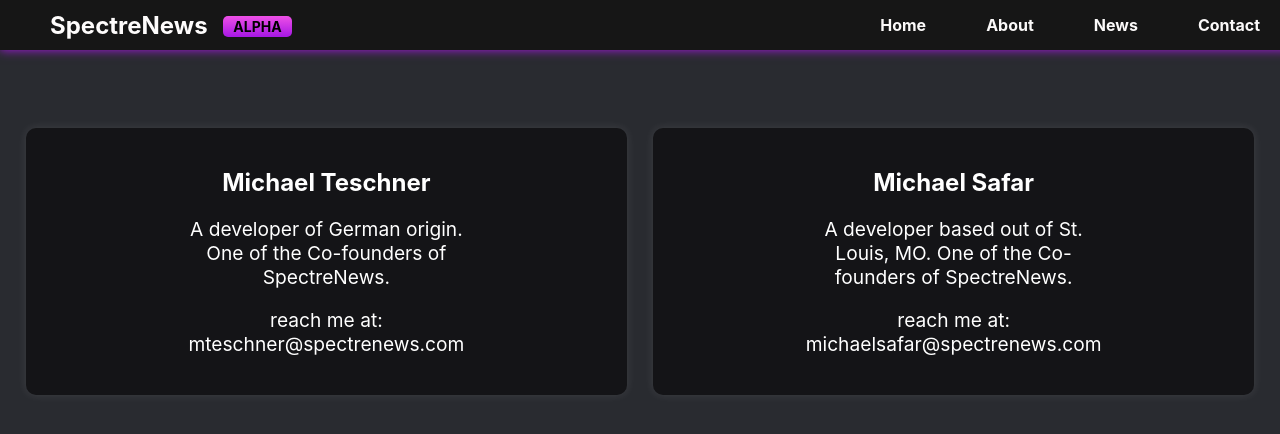
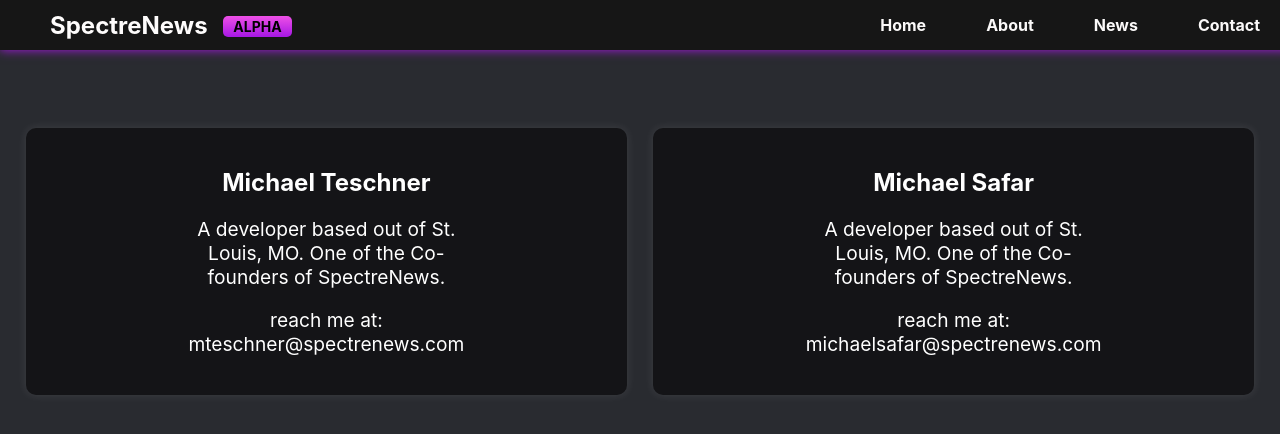
Before and after one commit to FlexTechDev/Spectre-News, a React (Create React App) app in the folder spectre-news/: page /contact in a window 1280 px wide. Shown: the top 434 px of the page. Built offline with nearby package versions, Linux system fonts and the light colour scheme.

Commit message:
minor tweaks

```diff
--- a/spectre-news/src/pages/Contact.js
+++ b/spectre-news/src/pages/Contact.js
@@ -10,7 +10,7 @@ function Contact()
 
             <div className="panel-teschner">
                 <h2>Michael Teschner</h2>
-                <p>A developer of German origin. One of the Co-founders of SpectreNews.</p>
+                <p>A developer based out of St. Louis, MO. One of the Co-founders of SpectreNews.</p>
                 <p>reach me at: mteschner@spectrenews.com</p>
             </div>
 
--- a/spectre-news/src/panels/Panel.css
+++ b/spectre-news/src/panels/Panel.css
@@ -4,7 +4,7 @@
   padding: 20px;
   max-width: 30%; /* Adjusted from 90% to 30% */
   margin: 1.5%; /* Adjusted from 20px auto to 1.5% for margins on all sides */
-  box-shadow: 0 0 10px #e9e5eb;
+  box-shadow: 0 0 10px rgba(255,255,255,0.1);
   box-sizing: border-box; /* Ensures padding and border are included in element's total width and height */
   transition: transform 0.3s ease; /* Added this line for the hover effect */
 }
--- a/spectre-news/src/slider/Slider.css
+++ b/spectre-news/src/slider/Slider.css
@@ -8,7 +8,7 @@
     height: 2vh;
     margin-top: 6%;
     background: #111;
-    box-shadow: 0 0 10px #dad6dc;
+    box-shadow: 0 0 10px rgba(255,255,255,0.1);
     border-radius: 10px;
 }
 
```
